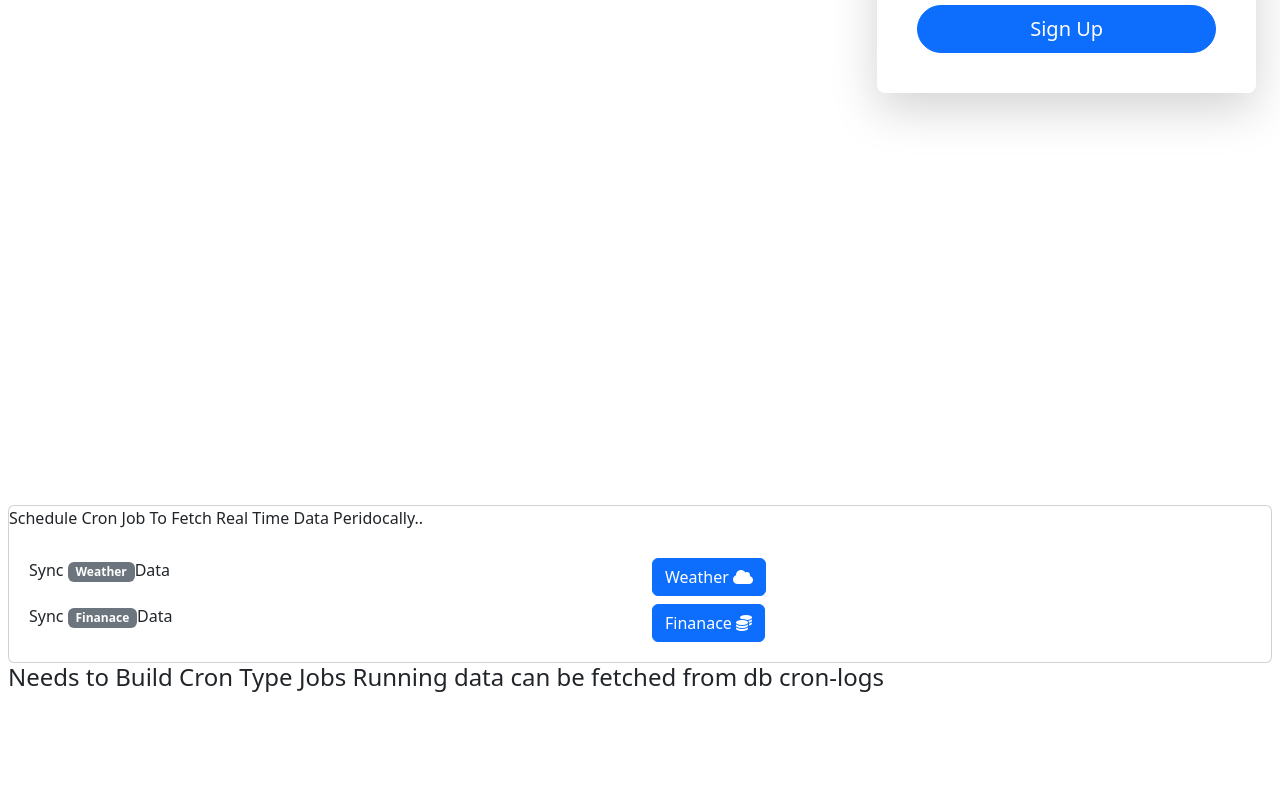
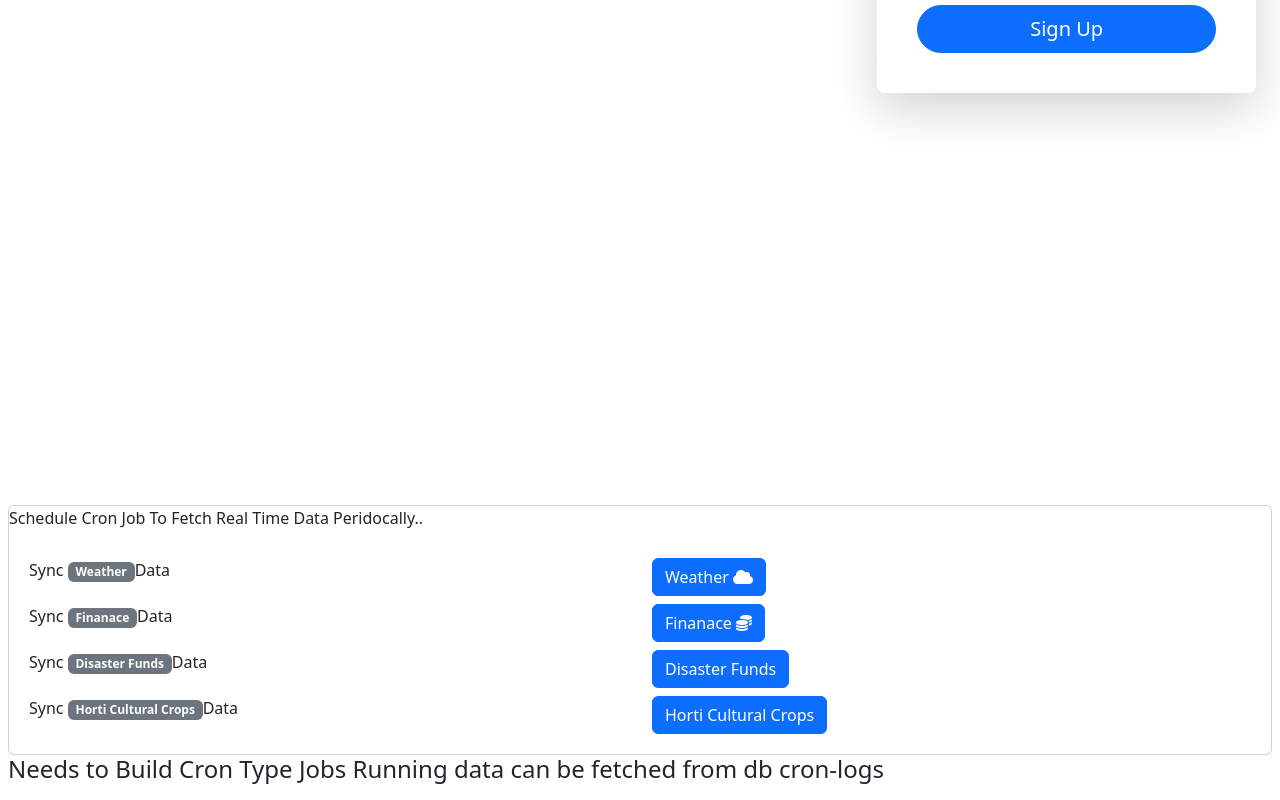
Before and after one commit to vamsi7874/infou, an Angular app in the folder infou/: page /scheduler in a window 1280 px wide. Shown: the part 359-1159 px from the top of the page. Before the commit the page ends 1067 px from the top, so only its background shows below. Built offline with nearby package versions, Linux system fonts and the light colour scheme.

Commit message:
added minor fixes

```diff
--- a/infou/src/app/components/contactinfou/contactinfou.component.ts
+++ b/infou/src/app/components/contactinfou/contactinfou.component.ts
@@ -13,8 +13,8 @@ export class ContactinfouComponent {
 
   }
 
-  schedulerOpts = signal([ {name : "Weather",icon : '<i class="fa-solid fa-cloud"></i>'} , {name : "Finanace",icon : '<i class="fa-solid fa-coins"></i>'}
-  ])
+  schedulerOpts = signal([ {name : "Weather",icon : '<i class="fa-solid fa-cloud"></i>'} , {name : "Finanace",icon : '<i class="fa-solid fa-coins"></i>'},
+ {name : "Disaster Funds",icon:""},{name : "Horti Cultural Crops" ,icon : ""} ])
 
 
 
```
